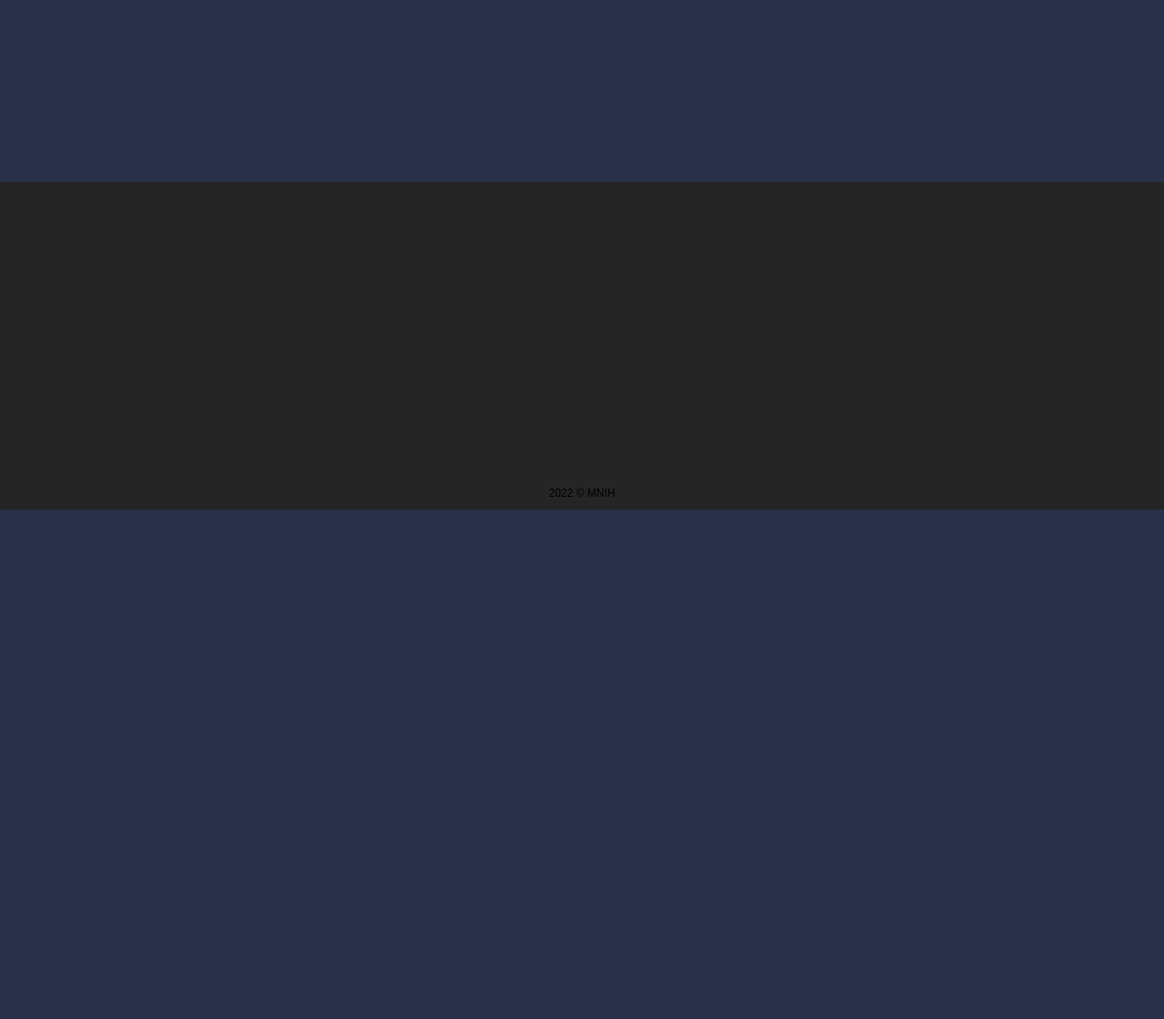
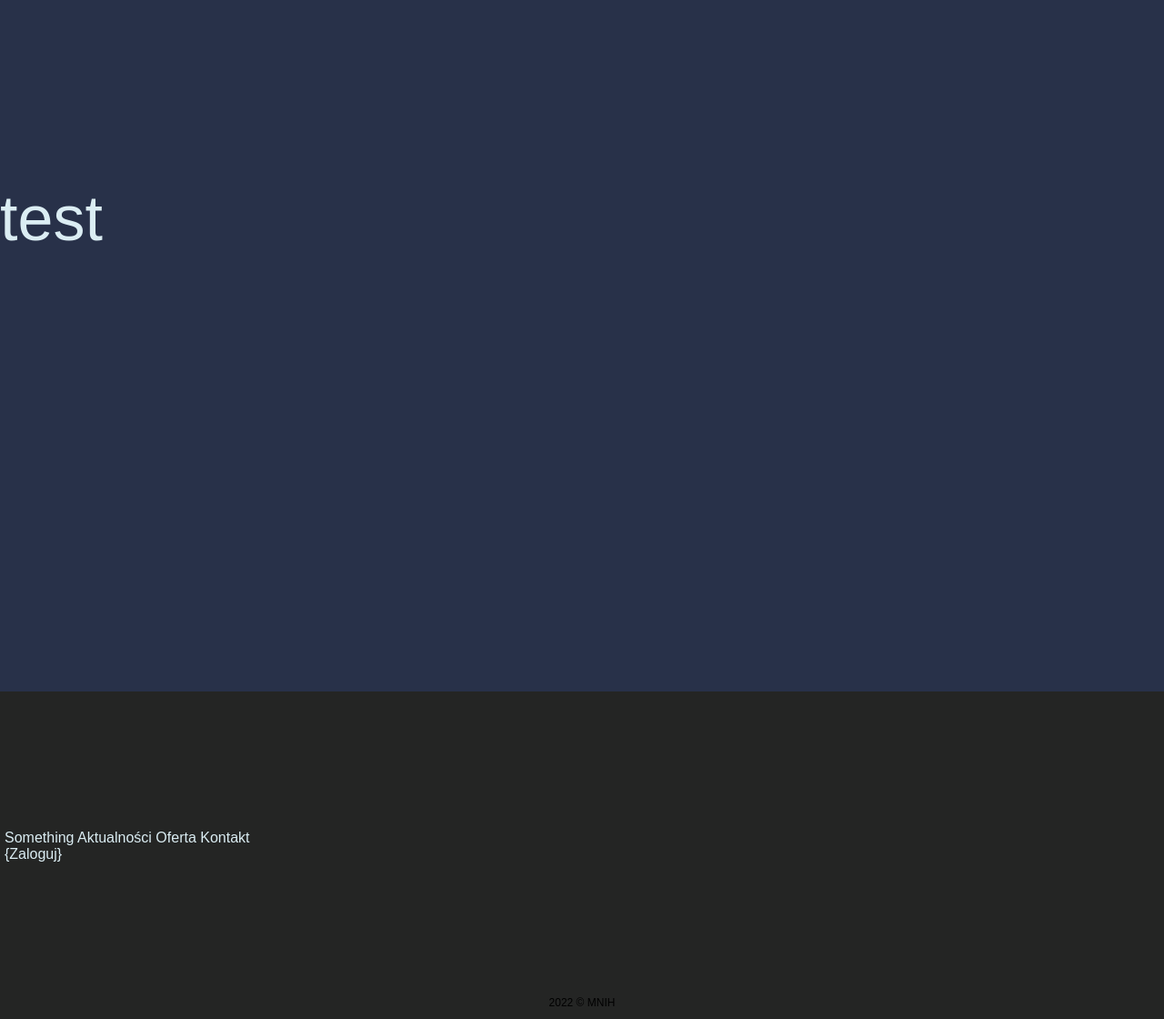
Before and after one commit to mnih1/loginphp, a PHP site: page / in a window 1280 px wide. Shown: the part 410-1530 px from the top of the page at 91% size. Before the commit the page ends 970 px from the top, so only its background shows below. Run offline with PHP 8.4, Linux system fonts and the light colour scheme.

Commit message:
SASS doesnt work - IDK why ---> I will repair it

```diff
--- /dev/null
+++ b/assets/css/sass/_content.sass
@@ -0,0 +1,4 @@
+.content
+    width: 100%
+    height: 70vh
+    font-size: 70px
--- a/assets/css/sass/main.css
+++ b/assets/css/sass/main.css
@@ -95,6 +95,12 @@ footer .copyright {
   font-size: 12px;
 }
 
+.content {
+  width: 100%;
+  height: 70vh;
+  font-size: 70px;
+}
+
 body {
   background-color: #283149;
   color: #DBEDF3;
--- a/assets/css/sass/main.sass
+++ b/assets/css/sass/main.sass
@@ -18,6 +18,7 @@
 
 @import '_form.sass'
 @import '_footer.sass'
+@import '_content.sass'
 
 body
     background-color: #283149
--- a/index.php
+++ b/index.php
@@ -32,7 +32,7 @@
         </div>
     </nav>
     <div class="start">
-        <div class="start-text" data-aos="fade-up">
+        <div class="start-text" data-aos="fade-up" data-aos-duration="1700">
             <div>
                 <h1>Cześć {USER}!</h1>
                 <h3>Co słychać?</h3>
@@ -43,11 +43,18 @@
 
         </div>
     </div>
+    <div class="content">
+        test
+    </div>
 
     <footer>
         <div class="main">
             <div class="box">
-
+                <a href="">Something</a>
+                <a href="">Aktualności</a>
+                <a href="">Oferta</a>
+                <a href="">Kontakt</a>
+                <a href="">{Zaloguj}</a>
             </div>
             <div class="box">
 
--- a/zaloguj.php
+++ b/zaloguj.php
@@ -50,10 +50,9 @@
         </form>
     </div>
 
+<script src="https://unpkg.com/aos@2.3.1/dist/aos.js"></script>
 <script>
     AOS.init();
 </script>
-
-<script src="https://unpkg.com/aos@2.3.1/dist/aos.js"></script>
 </body>
 </html>
```
Also changed, not shown: 1 other file.
